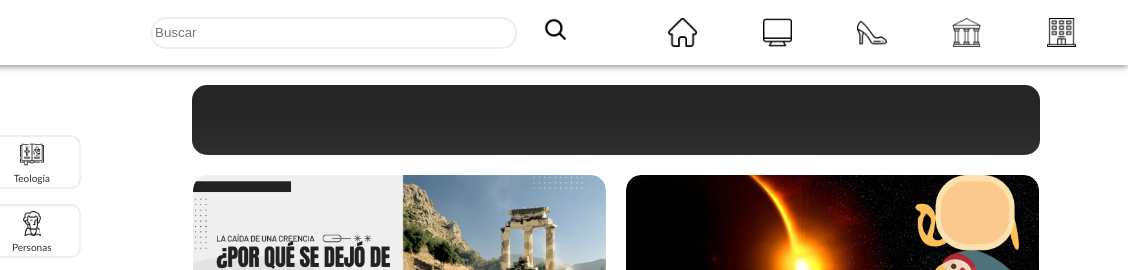
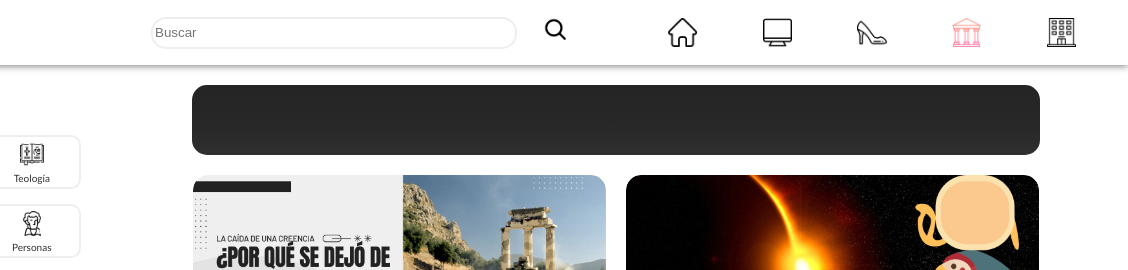
Before and after one commit to ateneax/ateneax.github.io, a plain HTML site: page archivos/cultura.html in a window 1280 px wide. Shown: the top 270 px of the page, 152-1280 px from the left. Drawn offline with Linux system fonts and the light colour scheme; no server answers.

Commit message:
Update cultura.html

```diff
--- a/archivos/cultura.html
+++ b/archivos/cultura.html
@@ -44,7 +44,7 @@
                 <img src="../assets/img/moda.png" class="imagen_menu_encabezado">
             </div>
             <div class="ancla_opciones" onClick="javascript:cultura_2()">
-                <img src="../assets/img/cultura.png" class="imagen_menu_encabezado">
+                <img src="../assets/img/cultura_2.png" class="imagen_menu_encabezado_activa">
             </div>
             <div class="ancla_opciones" onClick="javascript:turismo_2()">
                 <img src="../assets/img/turismo.png" class="imagen_menu_encabezado">
```
